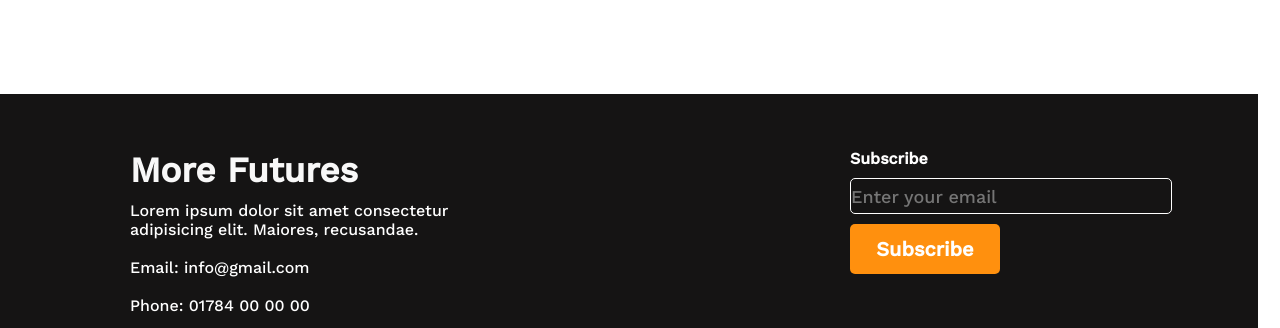
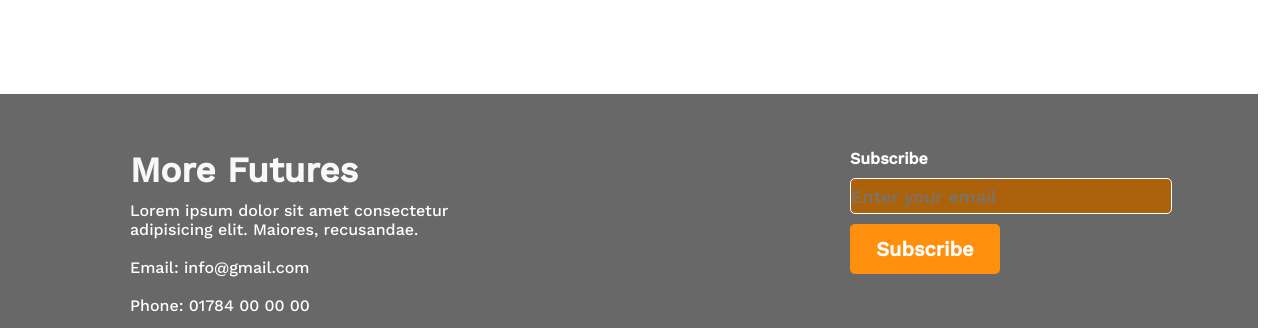
Before and after one commit to ShovonCSE45/g3_architects_implimetation, a plain HTML site: page index.html in a window 1280 px wide. Shown: the part 2804-3132 px from the top of the page. Drawn offline with nearby package versions, Linux system fonts and the light colour scheme; files whose address does not match are found by name.

Commit message:
code with out responsive part

```diff
--- a/styles/design.css
+++ b/styles/design.css
@@ -376,7 +376,7 @@
     height: 300px;
     /* border: 3px solid green; */
     margin-top: 110px;
-    background-color: #151414;
+    background-color: #696868;
 }
 
 .foorer_left {
@@ -424,7 +424,7 @@
     width: 320px;
     height: 34px;
     margin-bottom: 10px;
-    background-color: #151414;
+    background-color: #ac610b;
     border: none;
     border: 1px solid white;
     border-radius: 5px;
@@ -463,3 +463,7 @@
     color: #424242;
 
 }
+
+/* ########### Responsive Creation part of this project
+We will use @media query for creating responsive this project properly. */
+/* This Responsive part have to be includ for Mobile devices */
```
